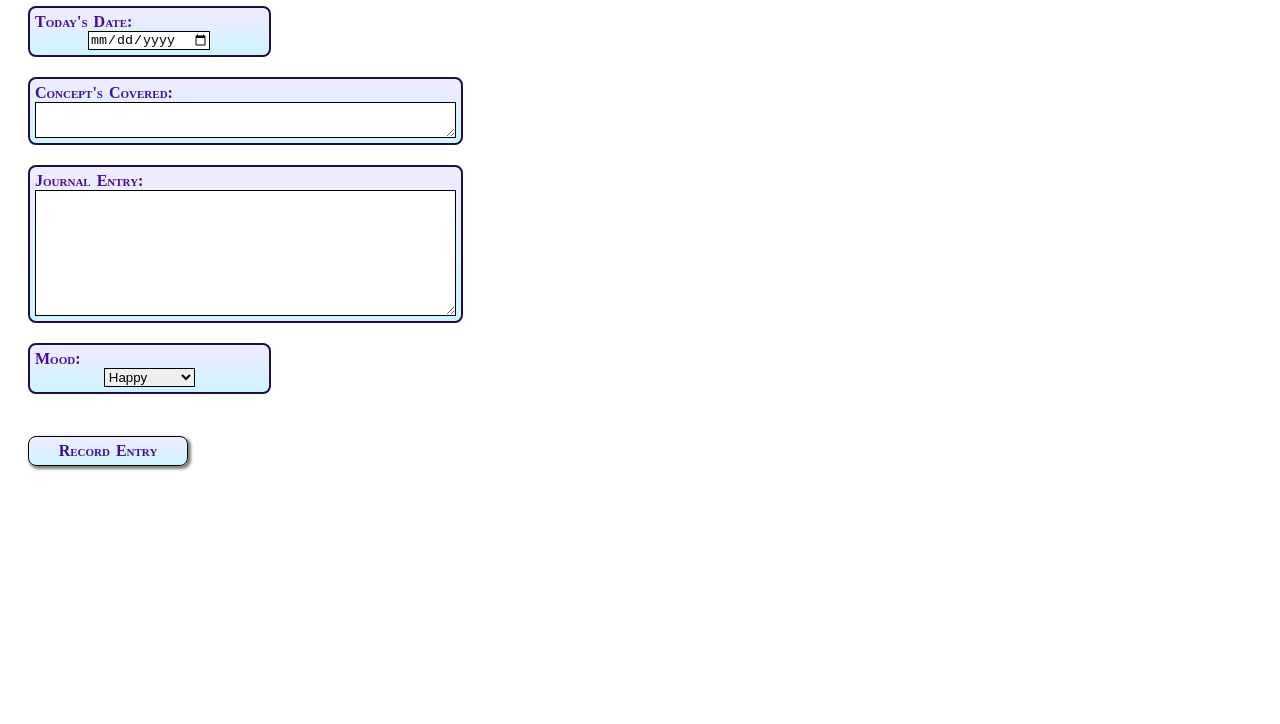
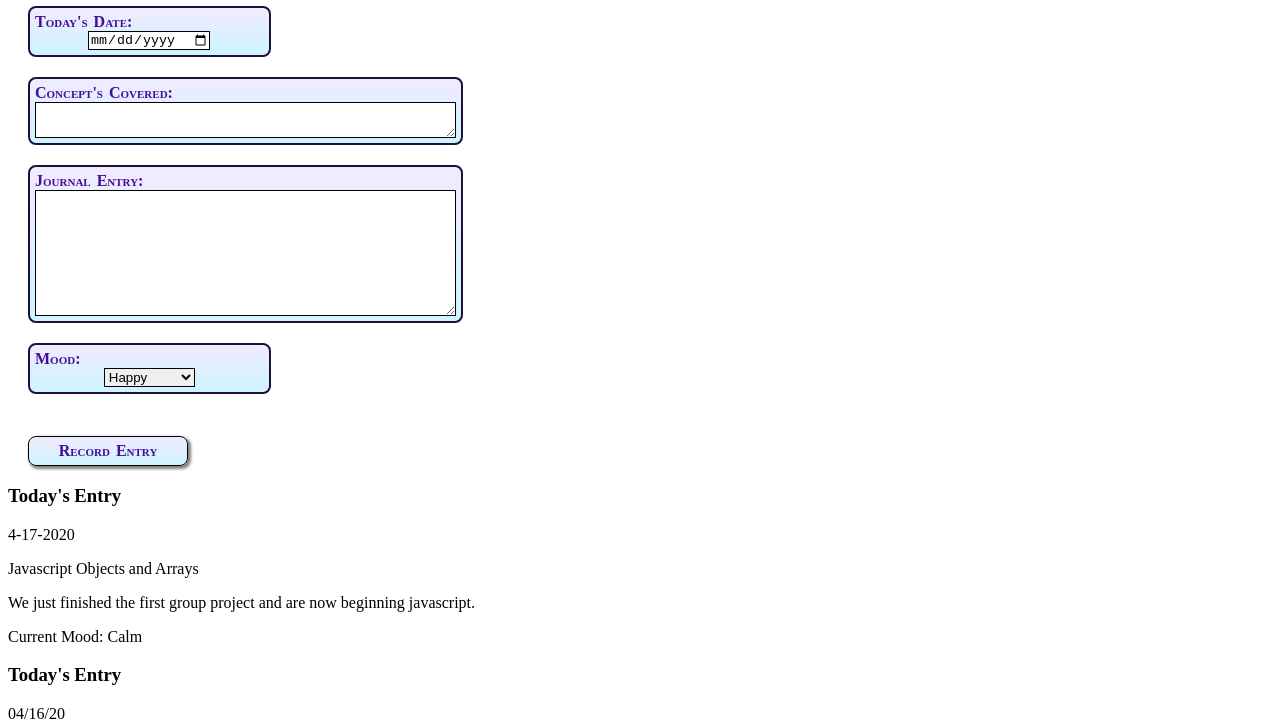
Before and after one commit to rsnasraty/Daily-Journal, a plain HTML site: page src/index.html in a window 1280 px wide. Shown: the part 76-800 px from the top of the page. Drawn offline with Linux system fonts and the light colour scheme.

Commit message:
completed

```diff
--- a/src/index.html
+++ b/src/index.html
@@ -6,10 +6,10 @@
     <meta name="viewport" content="width=device-width, initial-scale=1.0">
     <meta http-equiv="X-UA-Compatible" content="ie=edge">
     <title>Daily Journal</title>
+    <link href="/src/styles/journal.css" type="text/css" rel="stylesheet">
 </head>
 
 <body>
-    <link href="/src/styles/journal.css" type="text/css" rel="stylesheet">
     <header>
         <h1>Daily Journal</h1>
     </header>
@@ -43,12 +43,12 @@
                 </select>
             </fieldset>
         </form>
-        <article class="entryLog"></article>
     </section>
+
     <section>
         <input class="button" type="submit" value="Record Entry">
     </section>
-    <script type="module" src="journal.js"></script>
+    <section class="entryLog"></section>
+    <script type="module" src="scripts/journal.js"></script>
 </body>
-
 </html>
--- a/src/scripts/journal.js
+++ b/src/scripts/journal.js
@@ -1,56 +1,41 @@
-const journalEntryCollection = [
+const journalEntries = [
    {
       date: "4-17-2020",
       concepts: "Javascript Objects and Arrays",
-    entry:
-      "We just finished the first group project and are now beginning javascript.",
+      entry: "We just finished the first group project and are now beginning javascript.",
       mood: "Calm"
    },
    {
       date: "04/16/20",
       concepts: "Finished Group Projects and Began Javascript",
-    entry:
-      "We all presented our Celebrity Tribute Group Projects and then started to discuss Javascript in class.",
+      entry: "We all presented our Celebrity Tribute Group Projects and then started to discuss Javascript in class.",
       mood: "Tired"
    },
    {
       date: "04/15/20",
       concepts: "Last Day of Celebrity Tribute",
-    entry:
-      "My group worked together to put together our Celebrity Tribute project. We chose David Bowie.",
+      entry: "My group worked together to put together our Celebrity Tribute project. We chose David Bowie.",
       mood: "Determined"
    }
 ];
 
-const makeJournalEntryComponent = journalEntry => {
-  // Create your own HTML structure for a journal entry
+const makeJournalEntry = (entry) => {
    return `
-   <p class="date">:${journalEntry.date}</p>
-   <p class="concept">${journalEntry.concept}</p>
-   <p class="entry">${journalEntry.entry}</p>
-   <p class="mood">Current Mood:${journalEntry.mood}</p>
-
+   <h3><b>Today's Entry</b></h3>
+   <p class="date">${entry.date}</p>
+   <p class="concepts">${entry.concepts}</p>
+   <p class="entry">${entry.entry}</p>
+   <p class="mood">Current Mood: ${entry.mood}</p>
    `
 };
 
-const entryLog = document.querySelector(".entryLog")
-
 const renderJournalEntries = (entries) => {
-
-for (let i = 0; i < entries.length; i++) {
-    const entry = entries[i]
-    entryLog.innerHTML += makeJournalEntryComponent(entry)
-    }}
+   const container = document.querySelector(".entryLog");
+   entries.forEach(entry => {
+      const entryCode = makeJournalEntry(entry);
+      container.innerHTML += entryCode;
+   });
+};
 
 
-renderJournalEntries(entries);
-
-/* const pushEntry = function(entry) {
-  journalEntryCollection.push(entry);
-};
-
-pushEntry(journalEntry);
-pushEntry(journalEntry2);
-pushEntry(journalEntry3);
-console.log(journalEntryCollection);
- */
+renderJournalEntries(journalEntries);
```
Lines whose indentation alone changed are shown as unchanged.
